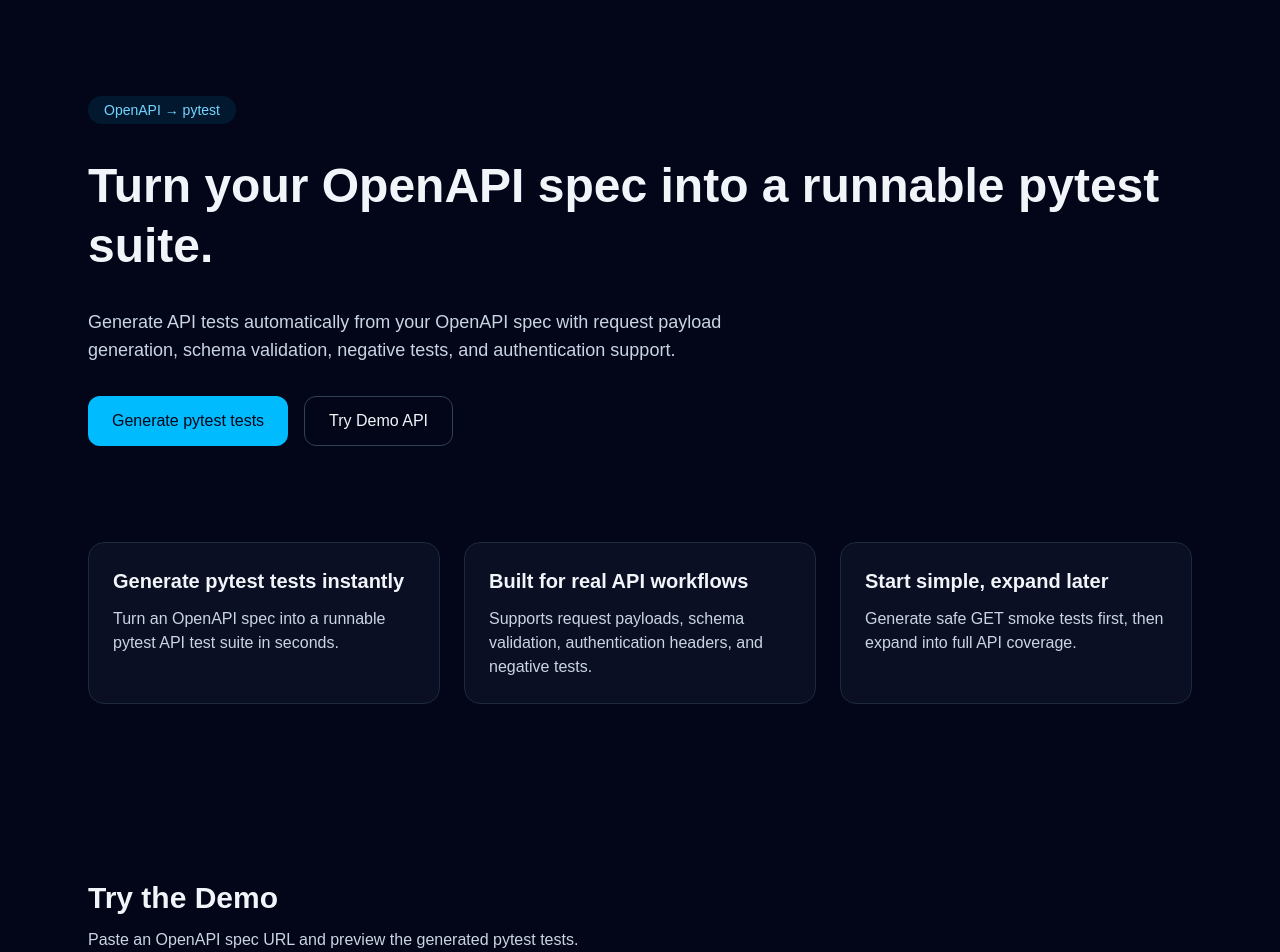
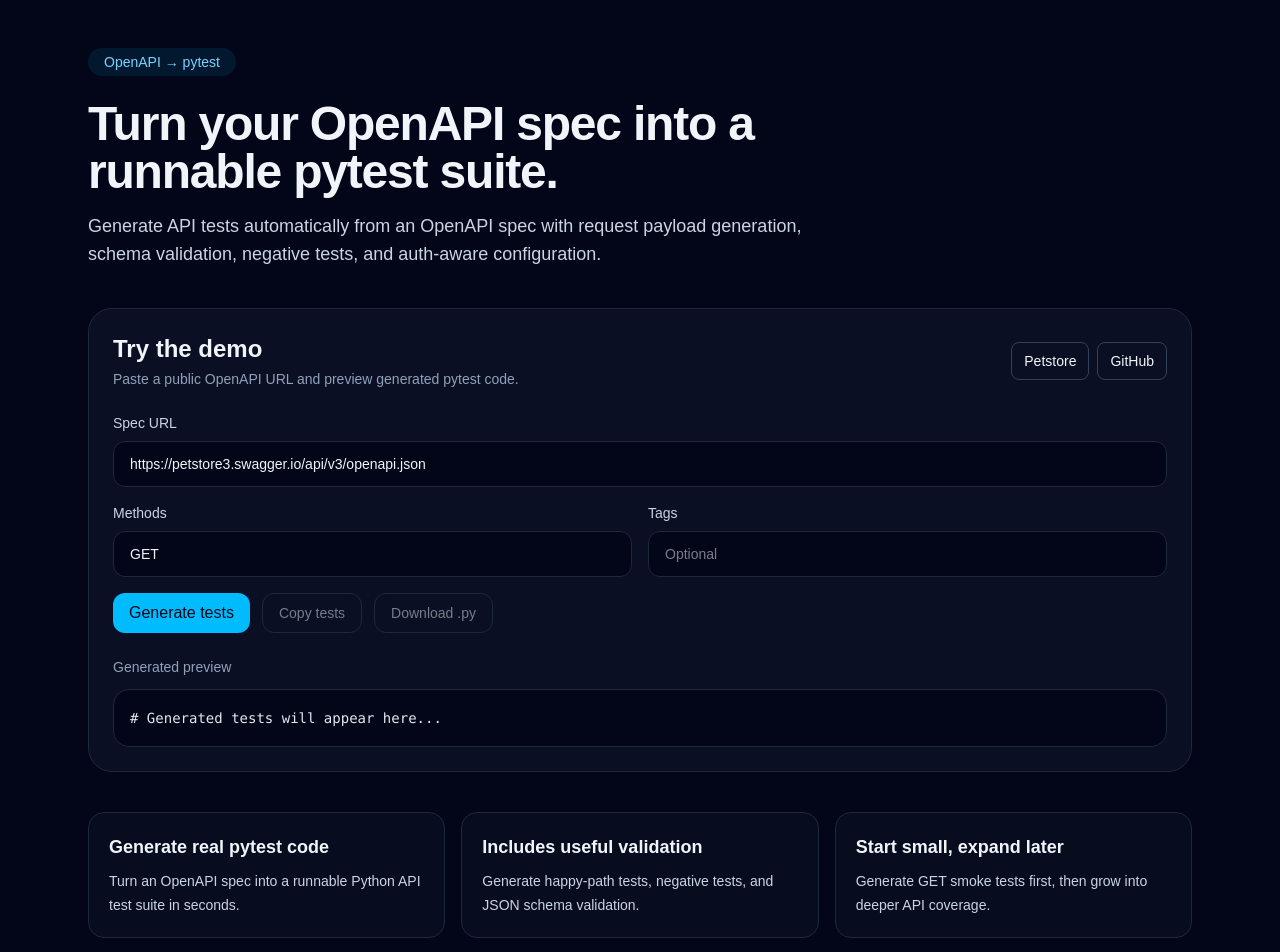
Before and after one commit to ryancrandall801/openapi-test-generator, a Next.js app in the folder website/: page / in a window 1280 px wide. Shown: the top 952 px of the page. Built offline with nearby package versions, Linux system fonts and the light colour scheme.

Commit message:
fix: remove broken ReqRes demo preset from web UI

```diff
--- a/website/app/page.tsx
+++ b/website/app/page.tsx
@@ -6,33 +6,20 @@
   const [specUrl, setSpecUrl] = useState(
     "https://petstore3.swagger.io/api/v3/openapi.json"
   );
-  const [methods, setMethods] = useState("");
+  const [methods, setMethods] = useState("GET");
   const [tags, setTags] = useState("");
-
   const [generatedCode, setGeneratedCode] = useState("");
   const [isLoading, setIsLoading] = useState(false);
   const [error, setError] = useState("");
   const [copied, setCopied] = useState(false);
 
-  const scrollToDemo = () => {
-    document
-      .getElementById("demo")
-      ?.scrollIntoView({ behavior: "smooth" });
-  };
-
-  const fillDemoApi = () => {
-    const demoUrl =
-      "https://petstore3.swagger.io/api/v3/openapi.json";
-
-    setSpecUrl(demoUrl);
-    setMethods("GET");
-    setTags("");
+  const fillDemo = (url: string, methodsValue = "GET", tagsValue = "") => {
+    setSpecUrl(url);
+    setMethods(methodsValue);
+    setTags(tagsValue);
     setError("");
     setGeneratedCode("");
-
-    setTimeout(() => {
-      scrollToDemo();
-    }, 0);
+    setCopied(false);
   };
 
   const handleGenerate = async () => {
@@ -46,6 +33,7 @@
     setIsLoading(true);
     setError("");
     setGeneratedCode("");
+    setCopied(false);
 
     try {
       const response = await fetch("/api/generate", {
@@ -63,132 +51,116 @@
       const data = await response.json();
 
       if (!response.ok) {
-        throw new Error(
-          data.error || "Failed to generate tests."
-        );
+        throw new Error(data.error || "Failed to generate tests.");
       }
 
       setGeneratedCode(data.generatedCode);
     } catch (err) {
-      const message =
-        err instanceof Error
-          ? err.message
-          : "Something went wrong.";
-
-      setError(message);
+      setError(err instanceof Error ? err.message : "Something went wrong.");
     } finally {
       setIsLoading(false);
     }
   };
 
   const handleCopy = async () => {
-    if (!generatedCode) {
-      return;
-    }
+    if (!generatedCode) return;
 
     try {
       await navigator.clipboard.writeText(generatedCode);
       setCopied(true);
-
-      setTimeout(() => {
-        setCopied(false);
-      }, 1500);
+      setTimeout(() => setCopied(false), 1500);
     } catch {
       setError("Failed to copy generated tests.");
     }
   };
 
+  const handleDownload = () => {
+    if (!generatedCode) return;
+
+    const blob = new Blob([generatedCode], { type: "text/x-python" });
+    const url = URL.createObjectURL(blob);
+
+    const link = document.createElement("a");
+    link.href = url;
+    link.download = "generated_api_tests.py";
+    link.click();
+
+    URL.revokeObjectURL(url);
+  };
+
   const features = [
     {
-      title: "Generate pytest tests instantly",
-      body: "Turn an OpenAPI spec into a runnable pytest API test suite in seconds.",
+      title: "Generate real pytest code",
+      body: "Turn an OpenAPI spec into a runnable Python API test suite in seconds.",
     },
     {
-      title: "Built for real API workflows",
-      body: "Supports request payloads, schema validation, authentication headers, and negative tests.",
+      title: "Includes useful validation",
+      body: "Generate happy-path tests, negative tests, and JSON schema validation.",
     },
     {
-      title: "Start simple, expand later",
-      body: "Generate safe GET smoke tests first, then expand into full API coverage.",
+      title: "Start small, expand later",
+      body: "Generate GET smoke tests first, then grow into deeper API coverage.",
     },
   ];
 
   return (
     <div className="min-h-screen bg-slate-950 text-slate-100">
+      <main className="mx-auto max-w-6xl px-6 py-12">
+
         {/* HERO */}
-
-      <section className="mx-auto max-w-6xl px-6 py-24">
-        <div className="space-y-8">
+        <section className="max-w-3xl">
           <div className="inline-flex rounded-full bg-sky-400/10 px-4 py-1 text-sm text-sky-300">
             OpenAPI → pytest
           </div>
 
-          <h1 className="text-5xl font-semibold leading-tight">
+          <h1 className="mt-6 text-4xl font-semibold tracking-tight sm:text-5xl">
             Turn your OpenAPI spec into a runnable pytest suite.
           </h1>
 
-          <p className="max-w-2xl text-lg text-slate-300">
-            Generate API tests automatically from your
-            OpenAPI spec with request payload generation,
-            schema validation, negative tests, and
-            authentication support.
+          <p className="mt-4 text-lg text-slate-300">
+            Generate API tests automatically from an OpenAPI spec with request
+            payload generation, schema validation, negative tests, and
+            auth-aware configuration.
           </p>
+        </section>
 
-          <div className="flex gap-4">
+        {/* DEMO */}
+        <section className="mt-10 rounded-3xl border border-slate-800 bg-slate-900/60 p-6">
+          <div className="flex flex-col gap-3 sm:flex-row sm:items-center sm:justify-between">
+
+            <div>
+              <h2 className="text-2xl font-semibold">Try the demo</h2>
+              <p className="mt-1 text-sm text-slate-400">
+                Paste a public OpenAPI URL and preview generated pytest code.
+              </p>
+            </div>
+
+            <div className="flex flex-wrap gap-2">
               <button
-              onClick={scrollToDemo}
-              className="rounded-xl bg-sky-400 px-6 py-3 font-medium text-slate-950 hover:scale-[1.02]"
+                onClick={() =>
+                  fillDemo("https://petstore3.swagger.io/api/v3/openapi.json")
+                }
+                className="rounded-lg border border-slate-700 px-3 py-2 text-sm hover:bg-slate-900"
               >
-              Generate pytest tests
+                Petstore
               </button>
 
               <button
-              onClick={fillDemoApi}
-              className="rounded-xl border border-slate-700 px-6 py-3 hover:bg-slate-900"
+                onClick={() =>
+                  fillDemo(
+                    "https://raw.githubusercontent.com/github/rest-api-description/main/descriptions/api.github.com/api.github.com.json"
+                  )
+                }
+                className="rounded-lg border border-slate-700 px-3 py-2 text-sm hover:bg-slate-900"
               >
-              Try Demo API
+                GitHub
               </button>
             </div>
           </div>
-      </section>
 
-      {/* FEATURES */}
+          <div className="mt-6 space-y-4">
 
-      <section className="mx-auto max-w-6xl px-6 pb-20 grid gap-6 md:grid-cols-3">
-        {features.map((feature) => (
-          <div
-            key={feature.title}
-            className="rounded-2xl border border-slate-800 bg-slate-900/60 p-6"
-          >
-            <h3 className="text-xl font-semibold">
-              {feature.title}
-            </h3>
-
-            <p className="mt-3 text-slate-300">
-              {feature.body}
-            </p>
-          </div>
-        ))}
-      </section>
-
-      {/* DEMO */}
-
-      <section
-        id="demo"
-        className="mx-auto max-w-6xl px-6 py-24"
-      >
-        <h2 className="text-3xl font-semibold">
-          Try the Demo
-        </h2>
-
-        <p className="mt-3 text-slate-300">
-          Paste an OpenAPI spec URL and preview the
-          generated pytest tests.
-        </p>
-
-        <div className="mt-8 rounded-2xl border border-slate-800 bg-slate-900/60 p-6 space-y-4">
-          {/* SPEC URL */}
-
+            {/* Spec URL */}
             <div>
               <label className="mb-2 block text-sm text-slate-300">
                 Spec URL
@@ -200,15 +172,10 @@
                 onChange={(e) => setSpecUrl(e.target.value)}
                 className="w-full rounded-xl border border-slate-800 bg-slate-950 px-4 py-3 text-sm text-slate-100 outline-none focus:border-sky-400"
               />
-
-            <p className="mt-2 text-xs text-slate-500">
-              Demo is preloaded with Swagger Petstore.
-            </p>
             </div>
 
-          {/* METHODS + TAGS */}
-
-          <div className="grid gap-4 md:grid-cols-2">
+            {/* Methods / Tags */}
+            <div className="grid gap-4 sm:grid-cols-2">
               <div>
                 <label className="mb-2 block text-sm text-slate-300">
                   Methods
@@ -217,11 +184,9 @@
                 <input
                   type="text"
                   value={methods}
-                onChange={(e) =>
-                  setMethods(e.target.value)
-                }
-                placeholder="GET"
-                className="w-full rounded-xl border border-slate-800 bg-slate-950 px-4 py-3 text-sm text-slate-100"
+                  onChange={(e) => setMethods(e.target.value)}
+                  placeholder="GET or GET,POST"
+                  className="w-full rounded-xl border border-slate-800 bg-slate-950 px-4 py-3 text-sm text-slate-100 outline-none focus:border-sky-400"
                 />
               </div>
 
@@ -233,58 +198,77 @@
                 <input
                   type="text"
                   value={tags}
-                onChange={(e) =>
-                  setTags(e.target.value)
-                }
-                placeholder=""
-                className="w-full rounded-xl border border-slate-800 bg-slate-950 px-4 py-3 text-sm text-slate-100"
+                  onChange={(e) => setTags(e.target.value)}
+                  placeholder="Optional"
+                  className="w-full rounded-xl border border-slate-800 bg-slate-950 px-4 py-3 text-sm text-slate-100 outline-none focus:border-sky-400"
                 />
               </div>
             </div>
 
-          {/* GENERATE BUTTON */}
-
+            {/* Buttons */}
+            <div className="flex flex-wrap gap-3">
               <button
                 onClick={handleGenerate}
                 disabled={isLoading}
                 className="rounded-xl bg-sky-400 px-4 py-2 font-medium text-slate-950 disabled:opacity-60"
               >
-            {isLoading
-              ? "Generating..."
-              : "Generate tests"}
+                {isLoading ? "Generating..." : "Generate tests"}
               </button>
 
-          {/* ERROR */}
+              <button
+                onClick={handleCopy}
+                disabled={!generatedCode}
+                className="rounded-xl border border-slate-700 px-4 py-2 text-sm text-slate-200 hover:bg-slate-900 disabled:opacity-50"
+              >
+                {copied ? "Copied!" : "Copy tests"}
+              </button>
+
+              <button
+                onClick={handleDownload}
+                disabled={!generatedCode}
+                className="rounded-xl border border-slate-700 px-4 py-2 text-sm text-slate-200 hover:bg-slate-900 disabled:opacity-50"
+              >
+                Download .py
+              </button>
+            </div>
 
             {error && (
-            <div className="rounded-xl border border-red-500/30 bg-red-500/10 p-4 text-sm text-red-300 whitespace-pre-wrap">
+              <div className="rounded-xl border border-red-500/30 bg-red-500/10 p-4 text-sm text-red-300">
                 {error}
               </div>
             )}
           </div>
 
-        {/* OUTPUT */}
-
-        <div className="mt-8 rounded-2xl border border-slate-800 bg-slate-950 p-6">
-          <div className="mb-3 flex items-center justify-between">
-            <div className="text-sm text-slate-400">
+          {/* Output */}
+          <div className="mt-6">
+            <div className="mb-3 text-sm text-slate-400">
               Generated preview
             </div>
 
-            <button
-              onClick={handleCopy}
-              disabled={!generatedCode}
-              className="rounded-lg border border-slate-700 px-3 py-1.5 text-sm text-slate-200 hover:bg-slate-900 disabled:cursor-not-allowed disabled:opacity-50"
-            >
-              {copied ? "Copied!" : "Copy tests"}
-            </button>
-          </div>
-
-          <pre className="overflow-x-auto whitespace-pre-wrap text-sm text-slate-300">
-            {generatedCode || "Generated tests will appear here..."}
+            <pre className="overflow-x-auto rounded-2xl border border-slate-800 bg-slate-950 p-4 text-sm leading-6 text-slate-200">
+              <code>
+                {generatedCode || "# Generated tests will appear here..."}
+              </code>
             </pre>
           </div>
         </section>
+
+        {/* FEATURES */}
+        <section className="mt-10 grid gap-4 md:grid-cols-3">
+          {features.map((feature) => (
+            <div
+              key={feature.title}
+              className="rounded-2xl border border-slate-800 bg-slate-900/40 p-5"
+            >
+              <h3 className="text-lg font-semibold">{feature.title}</h3>
+              <p className="mt-2 text-sm leading-6 text-slate-300">
+                {feature.body}
+              </p>
+            </div>
+          ))}
+        </section>
+
+      </main>
     </div>
   );
 }
```
Also changed, not shown: 1 other file (tests, documents, lock files or other folders). Lines whose indentation alone changed are shown as unchanged.
